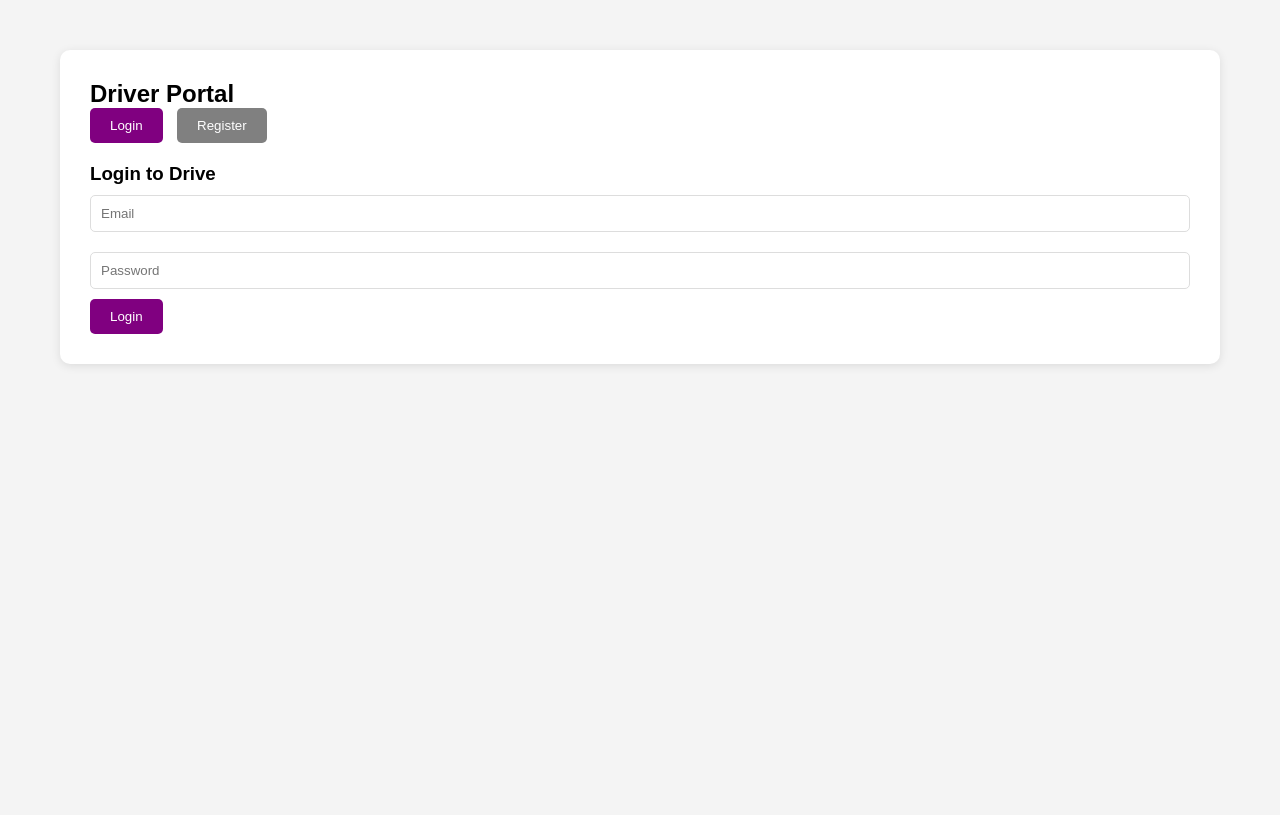
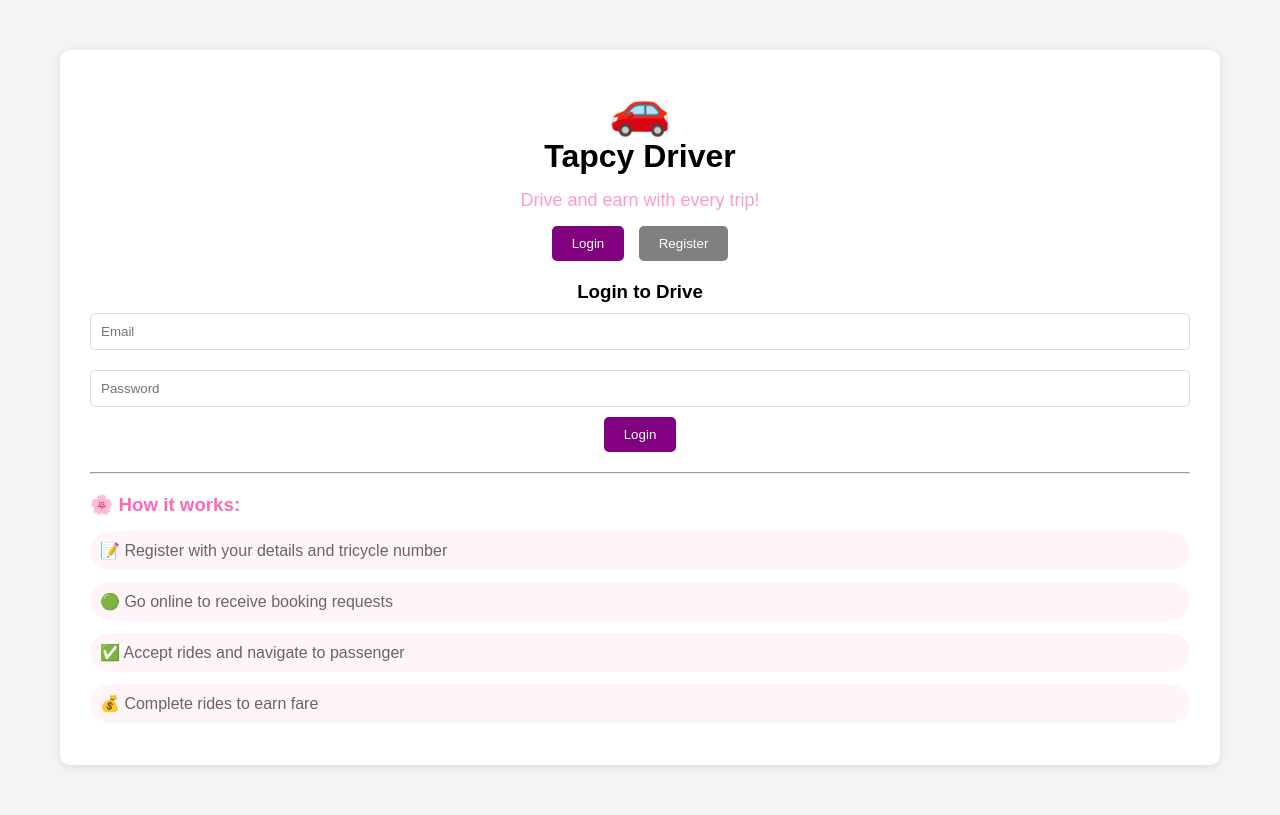
Before and after one commit to mariew999/Tapcy, a Flask app: page /driver_login in a window 1280 px wide. Before the commit the page ends 366 px from the top, so only its background shows below. Run offline with Flask 3, Linux system fonts and the light colour scheme.

Commit message:
Update driver_login.html

```diff
--- a/templates/driver_login.html
+++ b/templates/driver_login.html
@@ -1,15 +1,16 @@
 {% extends "base.html" %}
 
 {% block content %}
-<div class="card">
-    <h2>Driver Portal</h2>
+<div class="card" style="text-align: center;">
+    <div class="emoji">🚗</div>
+    <h1>Tapcy Driver</h1>
+    <p style="color: #ff9bcb; font-size: 18px; margin: 15px 0;">Drive and earn with every trip!</p>
 
     <div style="margin-bottom: 20px;">
         <button onclick="showLogin()" id="loginBtn" class="btn" style="background: purple; margin-right: 10px;">Login</button>
         <button onclick="showRegister()" id="registerBtn" class="btn" style="background: gray;">Register</button>
     </div>
 
-    <!-- Login Form -->
     <div id="loginForm">
         <h3>Login to Drive</h3>
         <form method="POST" action="{{ url_for('views.driver_login') }}">
@@ -19,18 +20,37 @@
         </form>
     </div>
 
-    <!-- Register Form -->
     <div id="registerForm" style="display: none;">
         <h3>Register as Driver</h3>
-        <form method="POST" action="{{ url_for('views.driver_register') }}" onsubmit="return validateDriverForm()">
+        <form method="POST" action="{{ url_for('views.driver_register') }}" onsubmit="return validateForm()">
             <input type="text" name="name" placeholder="Full Name" required>
             <input type="text" name="phone" placeholder="Phone Number (11 digits)" required>
             <input type="email" name="email" placeholder="Email" required>
-            <input type="password" name="password" placeholder="Password (min 8 characters)" required>
+            <input type="password" name="password" placeholder="Password (min 8 chars)" required>
             <input type="password" name="confirm" placeholder="Confirm Password" required>
-            <input type="text" name="tricycle" placeholder="Tricycle Body Number" required>
-            <button type="submit">Register as Driver</button>
+            <input type="text" name="tricycle" placeholder="Tricycle Number" required>
+            <button type="submit">Register</button>
         </form>
+    </div>
+
+    <hr>
+
+    <div style="text-align: left;">
+        <h3 style="color: #ff69b4;">🌸 How it works:</h3>
+        <ul style="margin-top: 15px; list-style: none; padding: 0;">
+            <li style="margin: 12px 0; padding: 10px; background: #fff5f8; border-radius: 20px; color: #666;">
+                📝 Register with your details and tricycle number
+            </li>
+            <li style="margin: 12px 0; padding: 10px; background: #fff5f8; border-radius: 20px; color: #666;">
+                🟢 Go online to receive booking requests
+            </li>
+            <li style="margin: 12px 0; padding: 10px; background: #fff5f8; border-radius: 20px; color: #666;">
+                ✅ Accept rides and navigate to passenger
+            </li>
+            <li style="margin: 12px 0; padding: 10px; background: #fff5f8; border-radius: 20px; color: #666;">
+                💰 Complete rides to earn fare
+            </li>
+        </ul>
     </div>
 </div>
 
@@ -49,7 +69,7 @@
         document.getElementById('registerBtn').style.background = 'purple';
     }
 
-    function validateDriverForm() {
+    function validateForm() {
         var phone = document.querySelector('input[name="phone"]').value;
         var email = document.querySelector('input[name="email"]').value;
         var password = document.querySelector('input[name="password"]').value;
@@ -78,11 +98,9 @@
         return true;
     }
 
-    // Show Register tab by default when coming from driver portal
     window.onload = function() {
         const urlParams = new URLSearchParams(window.location.search);
-        const tab = urlParams.get('tab');
-        if (tab === 'register') {
+        if (urlParams.get('tab') === 'register') {
             showRegister();
         }
     }
```
